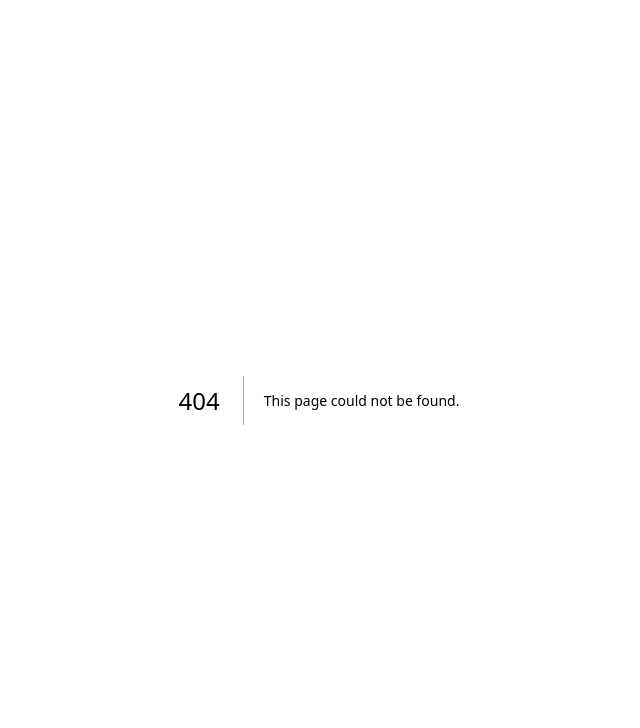
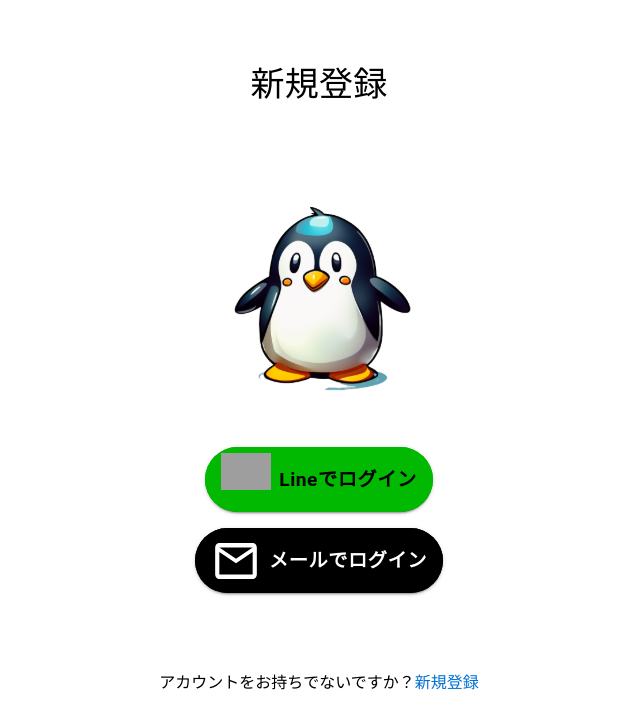
Before and after one commit to takahara-morpet/-frontend, a Next.js app: page /login in a window 1280 px wide. Before the commit this address had no page. Shown: the top 728 px of the page, without its empty margins (321-961 px from the left). Built offline with nearby package versions, Linux system fonts and the light colour scheme; grey boxes are pictures that could not be loaded.

Commit message:
🩹 [Fix] ログインボタンを少し修正

```diff
--- /dev/null
+++ b/src/app/login/page.tsx
@@ -0,0 +1,67 @@
+import React from "react";
+import { Grid, Container, Typography } from "@mui/material";
+import UseableButton from "../molecules/useable-button";
+
+const Login: React.FC = (): JSX.Element => {
+  return (
+    <Container maxWidth="xs" sx={{
+      marginTop: 8,
+      display: 'flex',
+      flexDirection: 'column',
+      alignItems: 'center',
+      height: '70vh',
+    }}>
+      <Typography component='h1' variant='h4'>
+        新規登録
+      </Typography>
+      <Grid
+        container
+        spacing={2}
+        direction="column"
+        alignItems="center"
+        justifyContent="center"
+        style={{ minHeight: "70vh" }}
+      >
+        <Grid item>
+          <img src="/penguin.svg" alt="penguin" />
+        </Grid>
+
+        <Grid item>
+          <UseableButton
+            src="/Line.svg"
+            alt="placeholder"
+            text="Lineでログイン"
+            width={50}
+            height={50}
+            color="#000000"
+            backgroundColor="#00B900"
+            isHoverEnabled={true}
+          // onClick={()=>{}}
+          />
+        </Grid>
+
+        <Grid item>
+          <UseableButton
+            src="/mail.svg"
+            alt="placeholder"
+            text="メールでログイン"
+            width={50}
+            height={50}
+            color="#ffffff"
+            backgroundColor="#000000"
+            isHoverEnabled={false}
+          // onClick={()=>{}}
+          />
+        </Grid>
+      </Grid>
+      <div style={{ textAlign: 'center', margin: 20 }}>
+        アカウントをお持ちでないですか？
+        <span style={{ color: 'rgb(0, 112, 210)' }}>
+          新規登録
+        </span>
+      </div>
+    </Container>
+  );
+};
+
+export default Login;
--- a/src/app/pages/signin.jsx
+++ /dev/null
@@ -1,72 +0,0 @@
-import React from "react";
-import { Box, Grid, Container,Typography } from "@mui/material";
-import UseableButton from "../molecules/useable-button";
-
-const Signin = () => {
-  return (
-     <Container maxWidth="xs">
-          <Box sx={{
-              marginTop:8,
-              display: 'flex',
-              flexDirection: 'column',
-              alignItems: 'center',
-              height: '100vh',
-          }}
-            >
-    <Typography component='h1' variant='h4'>
-        新規登録
-    </Typography>
-    <Grid
-      container
-      spacing={2}
-      direction="column"
-      alignItems="center"
-      justifyContent="center"
-      style={{ minHeight: "100vh" }}
-    >
-      <Grid item>
-        <img src="/penguin.svg" alt="penguin" />
-      </Grid>
-
-      <Grid item>
-        <UseableButton
-          src="/Line.svg"
-          alt="placeholder"
-          text="Lineでアカウント作成"
-          width={50}
-          height={50}
-          color="#000000"
-          backgroundColor="#00B900"
-          isHoverEnabled={true}
-          // onClick={()=>{}}
-        />
-      </Grid>
-
-      <Grid
-      fullWidth
-      item>
-        <UseableButton
-          src="/mail.svg"
-          alt="placeholder"
-          text="メールでアカウント作成"
-          width={50}
-          height={50}
-          color="#ffffff"
-          backgroundColor="#000000"
-          isHoverEnabled={false}
-          // onClick={()=>{}}
-        />
-      </Grid>
-    </Grid>
-     </Box>
-      <div style={{ textAlign: 'center', margin: 20 }}>
-          アカウントをお持ちでないですか？
-          <span  style={{ color: 'rgb(0, 112, 210)' }}>
-            新規登録
-          </span>
-        </div>
-    </Container>
-  );
-};
-
-export default Signin;
--- a/src/app/signin/page.tsx
+++ /dev/null
@@ -1,11 +0,0 @@
-import React from 'react';
-import Signin from '../pages/signin';
-
-
-const SigninPage: React.FC = (): JSX.Element => {
-    return (
-        <Signin />
-    );
-}
-
-export default SigninPage;
```
